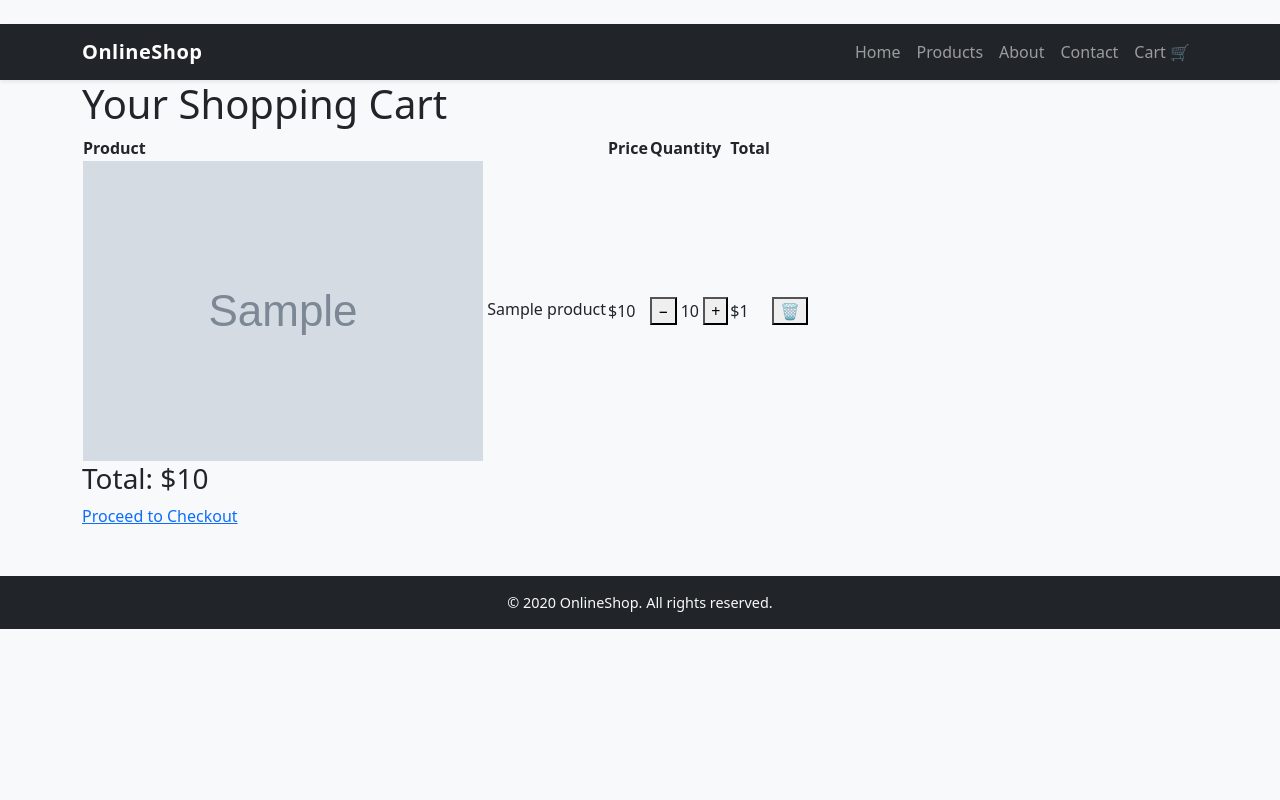
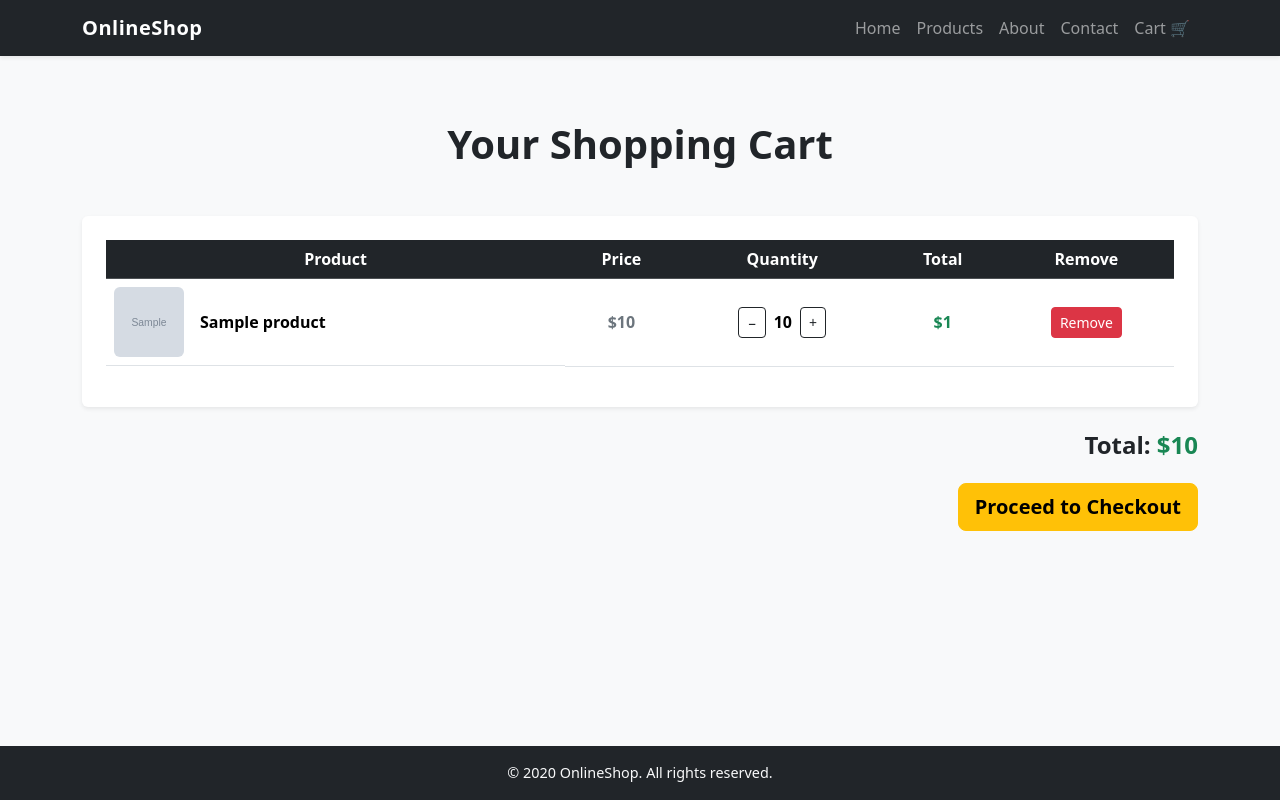
Before and after one commit to Zakjer/OnlineShop, a Django app: template shop/templates/cart.html in a window 1280 px wide. Run offline with Django 3.2, Linux system fonts and the light colour scheme; the template is opened without the code that fills it: most values are stand-ins (such as "Sample title", 1, 10 or a date in 2020); grey boxes marked "Sample" are stand-in pictures.

Commit message:
Implementing working cart logic and adding login page

```diff
--- a/shop/models.py
+++ b/shop/models.py
@@ -49,7 +49,7 @@ class CartItem(models.Model):
     quantity = models.IntegerField(default=0)
 
     def __str__(self):
-        return f"{self.product.name} ({self.quantity})"
+        return f"{self.product.title} ({self.quantity})"
 
     @property
     def total_price(self):
--- a/shop/static/shop/css/base.css
+++ b/shop/static/shop/css/base.css
@@ -1,3 +1,9 @@
+html, body {
+  height: 100%;
+  margin: 0;
+  padding: 0;
+}
+
 body {
   background-color: #f8f9fa;
 }
@@ -16,3 +22,15 @@ footer {
   text-align: center;
   padding: 6rem 2rem;
 }
+
+.no-top-gap {
+  padding-top: 0 !important;
+}
+
+.card {
+  border-radius: 10px;
+}
+
+.card-body h2 {
+  font-weight: 600;
+}
--- a/shop/static/shop/css/cart.css
+++ b/shop/static/shop/css/cart.css
@@ -1,58 +1,36 @@
 .cart-page {
-  padding: 2rem 0;
+  background-color: #f8f9fa;
+  min-height: 80vh;
 }
 
-.cart-page h1 {
-  margin-bottom: 1.5rem;
-  text-align: center;
+.table img {
+  border-radius: 8px;
+  transition: transform 0.2s ease;
 }
 
-.cart-table {
-  width: 100%;
-  border-collapse: collapse;
+.table img:hover {
+  transform: scale(1.05);
 }
 
-.cart-table th, .cart-table td {
-  padding: 0.75rem;
-  text-align: center;
-  border-bottom: 1px solid #ddd;
-}
-
-.cart-table img {
-  width: 60px;
-  height: 60px;
-  object-fit: cover;
-  margin-right: 0.5rem;
-  border-radius: 6px;
-}
-
-.cart-action {
-  background: none;
-  border: 1px solid #ccc;
-  border-radius: 4px;
-  padding: 0.25rem 0.5rem;
-  margin: 0 0.25rem;
-  cursor: pointer;
-}
-
-.cart-action:hover {
-  background: #f2f2f2;
-}
-
-.cart-summary {
-  text-align: right;
-  margin-top: 1.5rem;
+.cart-summary h3 {
+  font-size: 1.5rem;
 }
 
 .btn-checkout {
-  background: #007bff;
-  color: white;
-  padding: 0.75rem 1.5rem;
-  border-radius: 6px;
+  background-color: #ffc107;
+  color: #212529;
+  padding: 0.8rem 2rem;
+  border-radius: 50px;
+  font-weight: 600;
   text-decoration: none;
-  font-weight: bold;
+  transition: all 0.3s ease;
 }
 
 .btn-checkout:hover {
-  background: #0056b3;
+  background-color: #e0a800;
+  color: white;
 }
+
+.cart-action i {
+  pointer-events: none;
+}
--- a/shop/templates/base.html
+++ b/shop/templates/base.html
@@ -13,8 +13,11 @@
     <link rel="stylesheet" href="{% static 'shop/css/base.css' %}" />
     {% block extra_css %}{% endblock %}
   </head>
-  <body>
-    <nav class="navbar navbar-expand-lg navbar-dark bg-dark shadow-sm">
+
+  <body class="d-flex flex-column min-vh-100">
+    <nav
+      class="navbar navbar-expand-lg navbar-dark bg-dark shadow-sm fixed-top"
+    >
       <div class="container">
         <a class="navbar-brand fw-bold" href="{% url 'homepage' %}"
           >OnlineShop</a
@@ -27,6 +30,7 @@
         >
           <span class="navbar-toggler-icon"></span>
         </button>
+
         <div class="collapse navbar-collapse" id="navbarNav">
           <ul class="navbar-nav ms-auto">
             <li class="nav-item">
@@ -51,9 +55,11 @@
       </div>
     </nav>
 
-    <main class="flex-grow-1">{% block content %}{% endblock %}</main>
+    <main class="flex-grow-1 {% block main_class %}pt-5{% endblock %}">
+      {% block content %}{% endblock %}
+    </main>
 
-    <footer class="bg-dark text-light py-3 mt-5">
+    <footer class="bg-dark text-light py-3 mt-auto">
       <div class="container text-center">
         <p class="mb-0">&copy; {{ year }} OnlineShop. All rights reserved.</p>
       </div>
--- a/shop/templates/cart.html
+++ b/shop/templates/cart.html
@@ -2,49 +2,71 @@
 {% load static %}
 {% block title %}Your Cart — OnlineShop{% endblock %}
 
+{% block extra_css %}
+<link rel="stylesheet" href="{% static 'shop/css/cart.css' %}">
+{% endblock %}
+
 {% block content %}
-<div class="container cart-page">
-  <h1>Your Shopping Cart</h1>
+<div class="container py-5">
+  <h1 class="text-center mb-5 fw-bold">Your Shopping Cart</h1>
 
   {% if cart_items %}
-  <table class="cart-table">
-    <thead>
+  <div class="table-responsive shadow-sm rounded bg-white p-4">
+    <table class="table align-middle text-center">
+      <thead class="table-dark">
         <tr>
-        <th>Product</th>
-        <th>Price</th>
-        <th>Quantity</th>
-        <th>Total</th>
-        <th></th>
+          <th scope="col">Product</th>
+          <th scope="col">Price</th>
+          <th scope="col">Quantity</th>
+          <th scope="col">Total</th>
+          <th scope="col">Remove</th>
         </tr>
       </thead>
       <tbody>
         {% for item in cart_items %}
         <tr>
-        <td class="product-info">
-          <img src="{{ item.product.image.url }}" alt="{{ item.product.name }}">
-          <span>{{ item.product.name }}</span>
+          <td class="d-flex align-items-center">
+            <img src="{{ item.product.image.url }}" alt="{{ item.product.name }}"
+                 class="rounded me-3" style="width: 70px; height: 70px; object-fit: cover;">
+            <span class="fw-semibold">{{ item.product.name }}</span>
           </td>
-        <td>${{ item.product.price }}</td>
+          <td class="fw-semibold text-secondary">${{ item.product.price }}</td>
           <td>
-          <button class="cart-action" data-product="{{ item.product.id }}" data-action="delete">−</button>
-          <span class="quantity">{{ item.quantity }}</span>
-          <button class="cart-action" data-product="{{ item.product.id }}" data-action="add">+</button>
+            <div class="d-flex justify-content-center align-items-center">
+              <button class="btn btn-outline-dark btn-sm cart-action me-2"
+                      data-product="{{ item.product.id }}" data-action="delete">−</button>
+              <span class="fw-semibold">{{ item.quantity }}</span>
+              <button class="btn btn-outline-dark btn-sm cart-action ms-2"
+                      data-product="{{ item.product.id }}" data-action="add">+</button>
+            </div>
           </td>
-        <td>${{ item.total_price }}</td>
+          <td class="fw-bold text-success">${{ item.total_price }}</td>
           <td>
-          <button class="cart-action remove" data-product="{{ item.product.id }}" data-action="remove">🗑</button>
+            <button class="btn btn-danger btn-sm cart-action"
+                    data-product="{{ item.product.id }}" data-action="remove">
+              <i class="bi bi-trash"></i> Remove
+            </button>
           </td>
         </tr>
         {% endfor %}
       </tbody>
     </table>
+  </div>
 
-  <div class="cart-summary">
-    <h3>Total: ${{ total }}</h3>
-    <a href="#" class="btn-checkout">Proceed to Checkout</a>
+  <div class="cart-summary text-end mt-4">
+    <h3 class="fw-bold">Total: <span class="text-success">${{ total }}</span></h3>
+    <a href="#" class="btn btn-warning btn-lg mt-3 fw-semibold">Proceed to Checkout</a>
   </div>
+
   {% else %}
-  <p>Your cart is empty.</p>
+  <div class="text-center py-5">
+    <h3 class="text-muted mb-3">Your cart is empty</h3>
+    <a href="{% url 'home' %}" class="btn btn-dark btn-lg fw-semibold">Start Shopping</a>
+  </div>
   {% endif %}
 </div>
 {% endblock %}
+
+{% block extra_js %}
+<script src="{% static 'shop/js/cart.js' %}"></script>
+{% endblock %}
--- a/shop/urls.py
+++ b/shop/urls.py
@@ -6,4 +6,7 @@ urlpatterns = [
     path('product/<int:pk>/', views.product_detail, name='product_detail'),
     path('cart/', views.cart_view, name='cart_view'),
     path('update-cart/', views.update_cart, name='update_cart'),
+    path('login/', views.login_page, name='login'),
+    path('logout/', views.logout_user, name='logout'),
+    path('signup/', views.signup, name='signup'),
 ]
```
Also changed, not shown: shop/forms.py (added, +11 -0 lines), shop/static/shop/js/cart.js (+12 -14 lines), shop/templates/homepage.html (+13 -2 lines), shop/templates/login.html (added, +60 -0 lines), shop/templates/product_detail.html (+5 -6 lines), shop/templates/signup.html (added, +47 -0 lines), shop/views.py (+154 -27 lines). Lines whose indentation alone changed are shown as unchanged.
